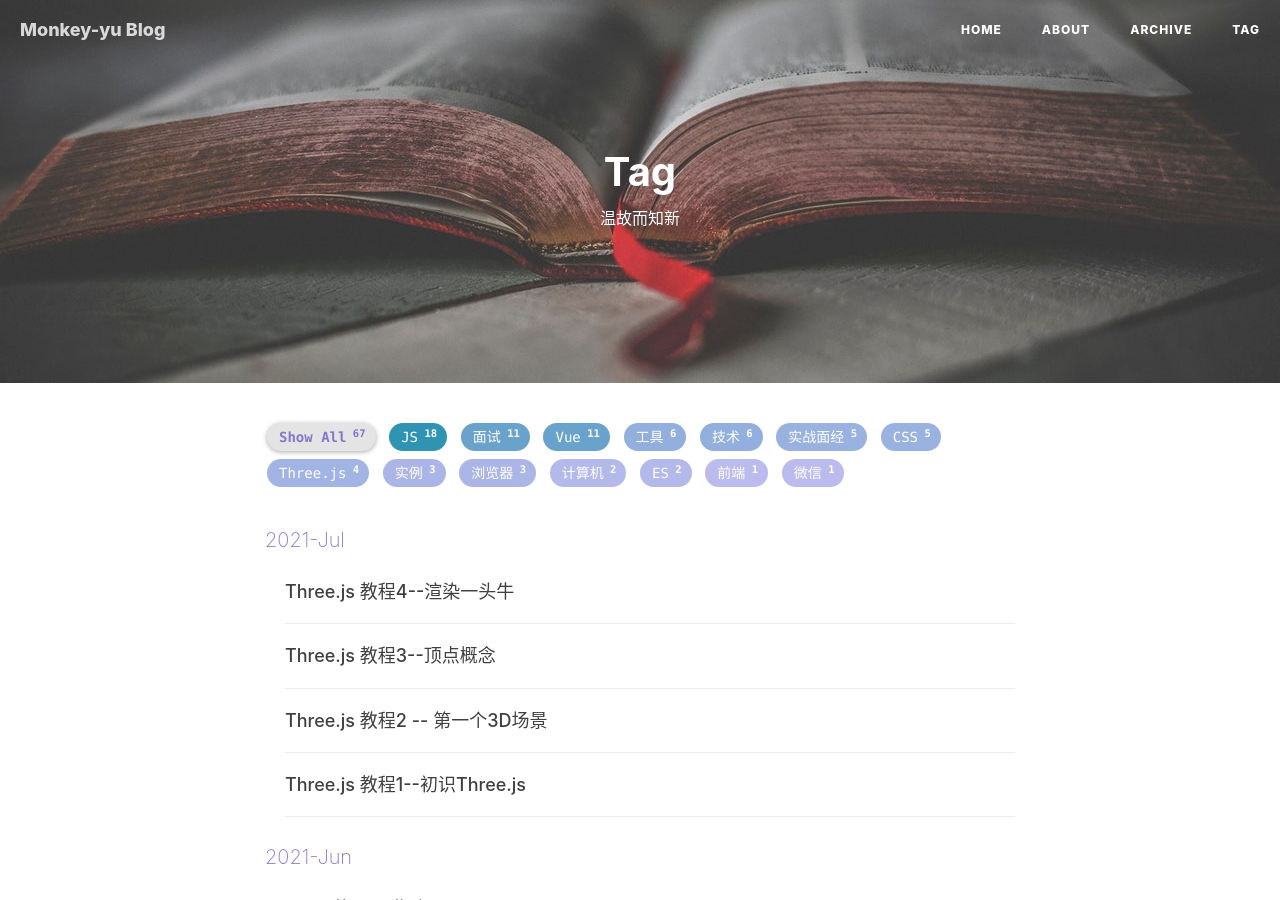
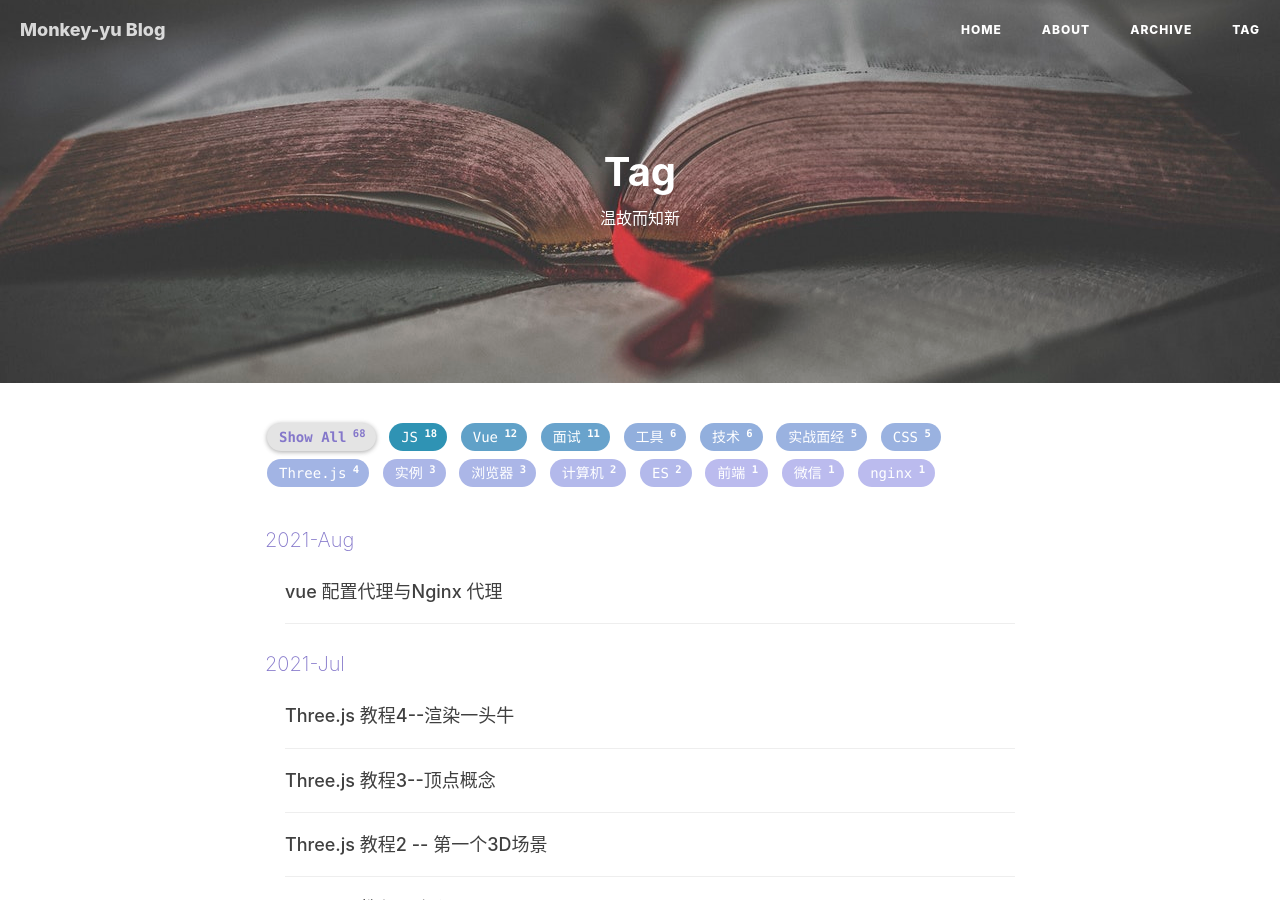
Before and after one commit to monkey-yu/monkey-yu.github.io, a Jekyll site: the page built from tag.html, in a window 1280 px wide and 900 px high. Built offline with Jekyll 4.4.1, drawn with Linux system fonts in a browser that asks for light colours; nearby versions of some CDN libraries; comment, search, counter and statistics services are not loaded; some of the changed lines change nothing that is shown.

Commit message:
feat: nginx 代理

````diff
--- a/_config.yml
+++ b/_config.yml
@@ -126,3 +126,4 @@ friends: [
       href: 'https://blog.gmem.cc/'
     }
 ]
+port: 4001
--- /dev/null
+++ b/_posts/2021-08-23-nginx-proxy.md
@@ -0,0 +1,126 @@
+---
+layout:     post
+title:      "vue 配置代理与Nginx 代理"
+date:       2021-08-23 14:00:00
+author:     "monkey-yu"
+header-img: "img/buildings.jpg"
+catalog: true
+tags:
+    - nginx
+    - Vue
+---
+
+在项目开发过程中，经常会遇到跨域问题。可以使用代理来绕过跨域问题。
+
+#### 一、vue中使用代理
+
+1. 在vue.config.js文件中配置代理：
+
+   ```javascript
+   devServer: { // 本地启动项
+       open: false, // 编译完成是否打开网页
+       host: '0.0.0.0', // 默认localhost,0.0.0.0代表可以被外界访问
+       port: 8080, // 访问端口
+       https: false,
+       hot: true, // 开启热加载
+       hotOnly: false,
+       // 设置代理
+       proxy: {
+         '/huawei-token': {
+           target: 'https://121.37.XX.XX/', // 鉴权地址
+           changeOrigin: true,
+           pathRewrite: {
+             '/huawei-token': ''
+           }
+         },
+         '/huawei-device': {
+           target: 'https://124.71.XX.XX/', // 应用地址
+           changeOrigin: true,
+           pathRewrite: {
+             '/huawei-device': ''
+           },
+           // 代理中设置请求头
+           onProxyReq (proxyReq, req) {
+             proxyReq.setHeader('X-Auth-Token', req.headers['x-auth-token']);
+           }
+         }
+       },
+       overlay: {
+         // 全屏模式下是否显示脚本错误
+         warnings: true,
+         errors: true
+       },
+       before: app => {}
+     },
+   ```
+
+   在配置文件中代理了两个地址，分别：`/huawei-token`、`/huawei-device`。
+
+   2. 在请求的服务中：
+
+      ```javascript
+        async login (params) {
+          const res = await this.client.post('/huawei-token/v3/auth/tokens', params);
+          return res;
+        }
+      //或者
+        async rsuList (projectId) {
+          const res = await this.client.get(`/huawei-device/v1/${projectId}/rsus`);
+          return res;
+        }
+      ```
+
+   在项目中发起请求时候，遇到 `/huawei-token`会将其前面的以及这个字符转为 `https://121.37.XX.XX/`，从而实现代理转发。
+
+   #### 二、nginx 配置代理
+
+   1. 官网下载 nginx，并安装。 并配置下环境变量
+
+   2. 前端项目build，打包出来dist文件夹
+
+   3. 修改nginx的配置文件
+
+      nginx.conf:
+
+      ```
+          server {
+              listen       8080;
+              server_name  localhost;
+
+              # 前端服务反向代理配置
+              location / {
+                  root html;  // 前端打包文件的路径,把dist里的文件copy到 html文件夹里
+                  index index.html index.htm;
+              }
+              # 后端服务反向代理配置
+             location /huawei-device/ {
+                 proxy_pass https://124.71.XX.XX/;  # 华为云获取 设备的服务器地址
+             }
+
+             location /huawei-token/ {
+                 proxy_pass https://121.37.XX.XX/;  # 华为云 鉴权的服务器地址
+             }
+
+
+              error_page   500 502 503 504  /50x.html;
+              location = /50x.html {
+                  root   html;
+              }
+          }
+      ```
+
+      4. nginx 命令：
+
+         ```
+         开始： start nginx
+
+         停止： nginx.exe -s stop
+
+         重新载入Nginx： nginx.exe -s reload
+
+         重新打开日志文件： nginx.exe -s reopen
+         ```
+
+         参考： https://www.jianshu.com/p/01f3626cf25d
+
+      5.  浏览器打开 访问地址 ： localhost:8080
````
